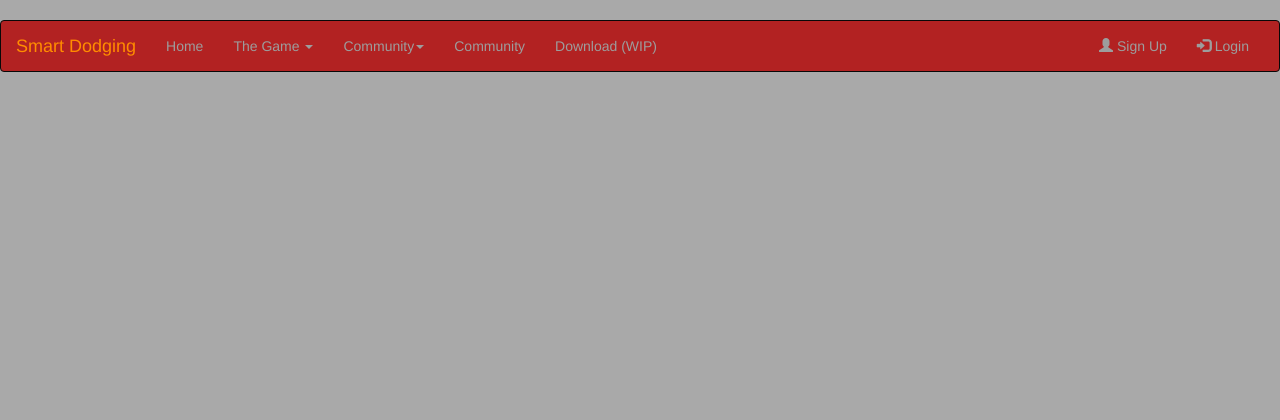
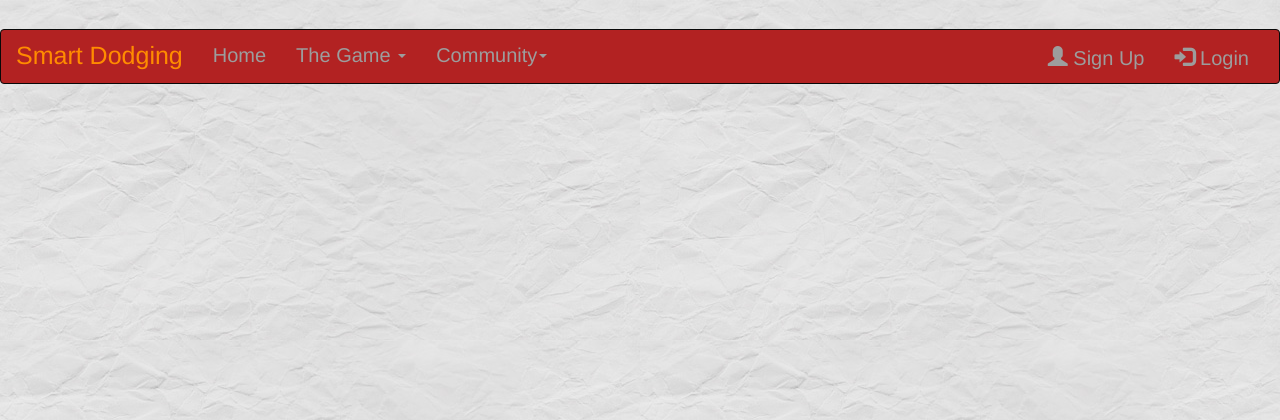
Before and after one commit to SmartDodging/1, a PHP site: page /data.php in a window 1280 px wide. Shown: the top 420 px of the page. Run offline with PHP 8.4, Linux system fonts and the light colour scheme.

Commit message:
Style Changes

```diff
--- a/css/style.css
+++ b/css/style.css
@@ -3,9 +3,12 @@
 }
 #a-1{
     color: darkorange;
+    font-size: 25px;
 }
 body{
     background-color: darkgray;
+    background-image: url(IMG/001-subtle-light-pattern-background-texture-vol5.jpg);
+    font-size: 20px;
 }
 #downloadbtn{
     border: 2px solid firebrick;
@@ -14,3 +17,9 @@ body{
     color:firebrick;
     outline:0;
 }
+hr{
+    border: 1px solid firebrick;
+}
+h1{
+    color: darkorange;
+}
--- a/nav.php
+++ b/nav.php
@@ -28,7 +28,7 @@
                   <ul class="dropdown-menu">
                     <li><a href="#">About</a></li>
                     <li><a href="#">Wiki</a></li>
-                    <li><a href="#">(No clue what to fill in)</a></li>
+                    <li><a href="download.php">Download (WIP)</a></li>
                   </ul>
                 </li>
                 <li class="dropdown">
@@ -39,8 +39,6 @@
                     <li><a href="#">Friends</a></li>
                   </ul>
                 </li>
-                <li><a href="#">Community</a></li>
-                <li><a href="download.php">Download (WIP)</a></li>
               </ul>
               <ul class="nav navbar-nav navbar-right">
                 <li><a href="signup.php"><span class="glyphicon glyphicon-user"></span> Sign Up</a></li>
```
Also changed, not shown: css/IMG/001-subtle-light-pattern-background-texture-vol5.jpg (added), css/IMG/background-tile-2e75a594a803c883d5eb4ca740e9021d.png (renamed from IMG/background-tile-2e75a594a803c883d5eb4ca740e9021d.png).
